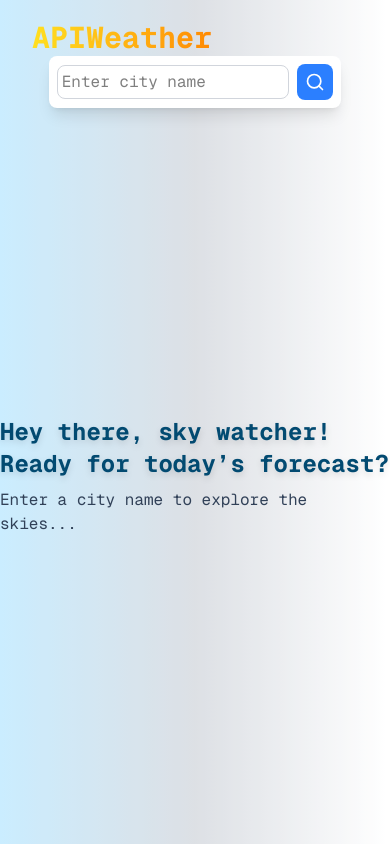
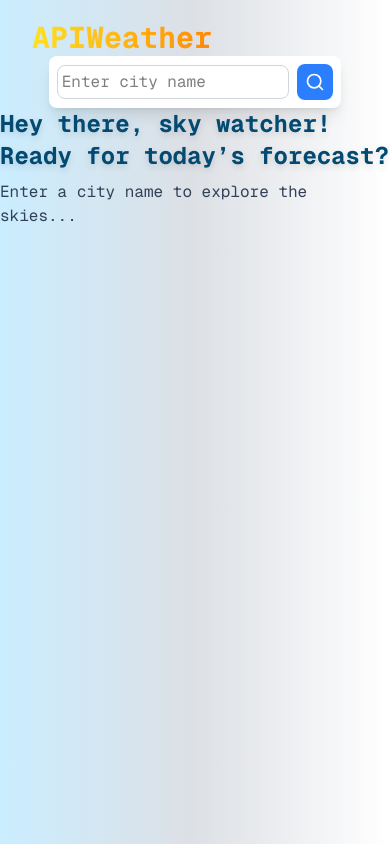
Before and after one commit to Lincoln-Madaraka/weather-forecast-app, a Next.js app in the folder weather-forecast-app/: page / in a window 390 px wide. Built offline with nearby package versions, Linux system fonts and the light colour scheme.

Commit message:
mobile view search fix

```diff
--- a/weather-forecast-app/app/components/Input.tsx
+++ b/weather-forecast-app/app/components/Input.tsx
@@ -8,7 +8,7 @@ interface InputProps {
 
 const Input = ({handleSearch, setLocation}:InputProps ) => {
   return (
-    <div className="pt-10 flex justify-center "> {/* Centering the form */}
+    <div className="sticky pt-10 flex justify-center "> {/* Centering the form */}
       <form className="flex items-center bg-white p-2 rounded-lg shadow-lg w-3/4 md:w-2/4"
         onSubmit={(e) =>
           e.preventDefault()
--- a/weather-forecast-app/app/page.tsx
+++ b/weather-forecast-app/app/page.tsx
@@ -86,8 +86,8 @@ if (Object.keys(data).length === 0 && error === "") {
 
 
      return (
-     <div className="bg-cover bg-gradient-to-r from-sky-200 via-gray-300 to-white h-screen">
-      <div className ="bg-white/25 w-full rounded-ig flex flex-col h-full" >
+     <div className="bg-cover bg-gradient-to-r from-sky-200 via-gray-300 to-white min-h-screen">
+      <div className ="bg-white/25 w-full rounded-ig flex flex-col h-full min-h-screen" >
       {/* INPUT AND LOGO */}
           {/* Logo */}
         <div className="flex justify-center items-center pt-4">
```
Also changed, not shown: 1 other file (tests, documents, lock files or other folders).
